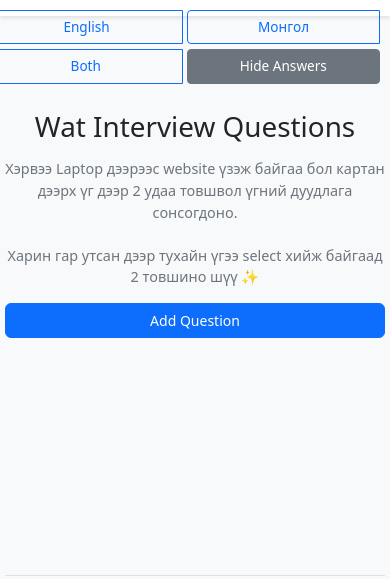
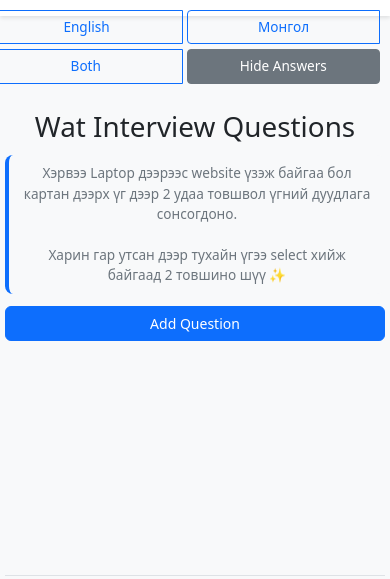
Before and after one commit to lhagvalhagva/watfirebase, a website with bundled scripts: page public/index.html in a window 390 px wide. Shown: the top 579 px of the page. Built offline with nearby package versions, Linux system fonts and the light colour scheme; a script that the page names is missing.

Commit message:
baga zereg css

```diff
--- a/public/index.html
+++ b/public/index.html
@@ -661,8 +661,20 @@
       .instruction-text {
         color: #6c757d;
         font-size: 0.9rem;
-        line-height: 1.5;
         margin: 15px 0;
+        padding: 10px 15px;
+        background-color: #f8f9fa;
+        border-radius: 8px;
+        border-left: 4px solid #0d6efd;
+      }
+
+      /* Mobile adjustments */
+      @media (max-width: 767.98px) {
+        .instruction-text {
+          font-size: 0.85rem;
+          padding: 8px 12px;
+          margin: 12px 0;
+        }
       }
     </style>
     <script src="https://code.responsivevoice.org/responsivevoice.js?key=d1DTDr2A"></script>
```
